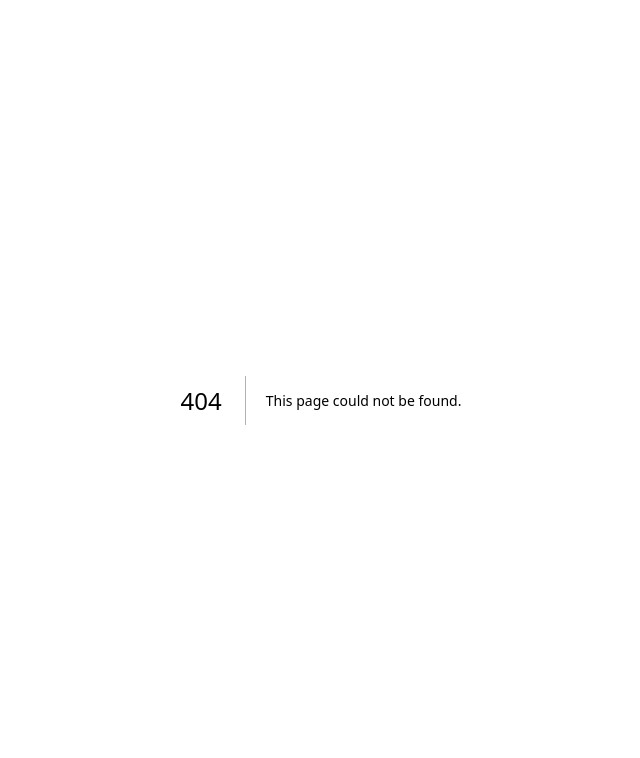
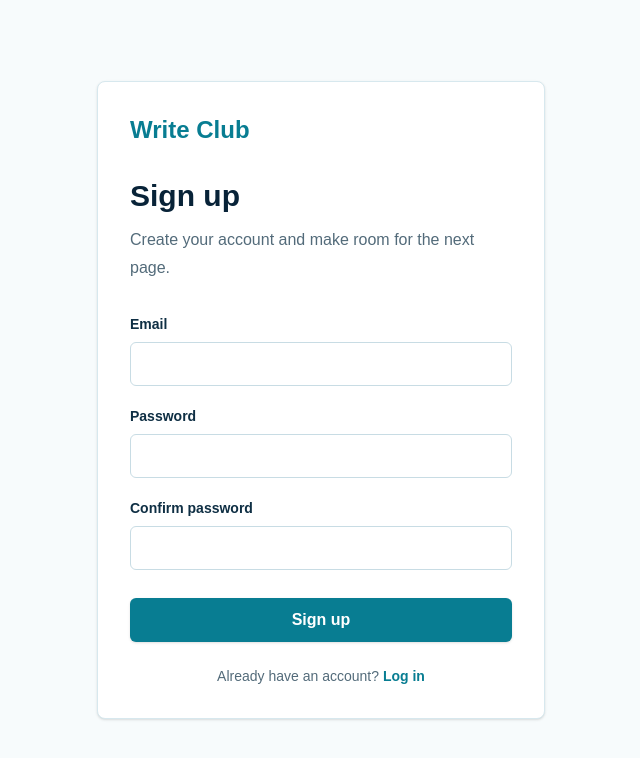
Before and after one commit to evantk91/write-club, a Next.js app: page /auth/signup in a window 1280 px wide. Before the commit this address had no page. Shown: the top 758 px of the page, without its empty margins (319-959 px from the left). Built offline with nearby package versions, Linux system fonts and the light colour scheme.

Commit message:
Add authentication pages and styles; implement login and signup forms

```diff
--- /dev/null
+++ b/app/auth/auth.module.css
@@ -0,0 +1,57 @@
+@reference "../globals.css";
+
+.shell {
+  @apply flex min-h-screen items-center justify-center bg-[#f7fbfc] px-6 py-12 text-[#0f2f44];
+}
+
+.panel {
+  @apply w-full max-w-md rounded-lg border border-[#d7e8ee] bg-white p-8 shadow-sm;
+}
+
+.brand {
+  @apply mb-8 inline-flex text-2xl font-semibold text-[#087d92] transition-colors hover:text-[#07687a] focus:outline-none focus:ring-2 focus:ring-[#087d92] focus:ring-offset-2;
+}
+
+.header {
+  @apply mb-8;
+}
+
+.title {
+  @apply text-3xl font-semibold text-[#082338];
+}
+
+.subtitle {
+  @apply mt-3 leading-7 text-[#536b7a];
+}
+
+.form {
+  @apply flex flex-col gap-5;
+}
+
+.field {
+  @apply flex flex-col gap-2;
+}
+
+.label {
+  @apply text-sm font-semibold text-[#0f2f44];
+}
+
+.input {
+  @apply h-11 rounded-md border border-[#c8dce4] bg-white px-3 text-base text-[#0f2f44] outline-none transition-colors placeholder:text-[#8aa0ad] focus:border-[#087d92] focus:ring-2 focus:ring-[#b8e8ee];
+}
+
+.error {
+  @apply text-sm font-medium text-[#b42318];
+}
+
+.button {
+  @apply mt-2 inline-flex h-11 items-center justify-center rounded-md bg-[#087d92] px-5 text-base font-semibold text-white shadow-sm transition-colors hover:bg-[#07687a] focus:outline-none focus:ring-2 focus:ring-[#087d92] focus:ring-offset-2 disabled:cursor-not-allowed disabled:bg-[#9bb8c0];
+}
+
+.footer {
+  @apply mt-6 text-center text-sm text-[#536b7a];
+}
+
+.link {
+  @apply font-semibold text-[#087d92] transition-colors hover:text-[#07687a] focus:outline-none focus:ring-2 focus:ring-[#087d92] focus:ring-offset-2;
+}
--- /dev/null
+++ b/app/auth/layout.tsx
@@ -0,0 +1,19 @@
+import Link from "next/link";
+import styles from "./auth.module.css";
+
+export default function AuthLayout({
+  children,
+}: Readonly<{
+  children: React.ReactNode;
+}>) {
+  return (
+    <main className={styles.shell}>
+      <section className={styles.panel}>
+        <Link href="/" className={styles.brand}>
+          Write Club
+        </Link>
+        {children}
+      </section>
+    </main>
+  );
+}
--- /dev/null
+++ b/app/auth/login/page.tsx
@@ -0,0 +1,63 @@
+"use client";
+
+import Link from "next/link";
+import { FormEvent, useState } from "react";
+import styles from "../auth.module.css";
+
+export default function LoginPage() {
+  const [email, setEmail] = useState("");
+  const [password, setPassword] = useState("");
+
+  function handleSubmit(event: FormEvent<HTMLFormElement>) {
+    event.preventDefault();
+    console.log({ email, password });
+  }
+
+  return (
+    <>
+      <div className={styles.header}>
+        <h1 className={styles.title}>Log in</h1>
+        <p className={styles.subtitle}>
+          Welcome back. Pick up where your draft left off.
+        </p>
+      </div>
+
+      <form className={styles.form} onSubmit={handleSubmit}>
+        <label className={styles.field}>
+          <span className={styles.label}>Email</span>
+          <input
+            className={styles.input}
+            name="email"
+            onChange={(event) => setEmail(event.target.value)}
+            type="email"
+            value={email}
+            required
+          />
+        </label>
+
+        <label className={styles.field}>
+          <span className={styles.label}>Password</span>
+          <input
+            className={styles.input}
+            name="password"
+            onChange={(event) => setPassword(event.target.value)}
+            type="password"
+            value={password}
+            required
+          />
+        </label>
+
+        <button className={styles.button} type="submit">
+          Log in
+        </button>
+      </form>
+
+      <p className={styles.footer}>
+        Need an account?{" "}
+        <Link href="/auth/signup" className={styles.link}>
+          Sign up
+        </Link>
+      </p>
+    </>
+  );
+}
--- /dev/null
+++ b/app/auth/signup/page.tsx
@@ -0,0 +1,96 @@
+"use client";
+
+import Link from "next/link";
+import { FormEvent, useState } from "react";
+import styles from "../auth.module.css";
+
+export default function SignupPage() {
+  const [email, setEmail] = useState("");
+  const [password, setPassword] = useState("");
+  const [confirmPassword, setConfirmPassword] = useState("");
+  const passwordsDoNotMatch =
+    confirmPassword.length > 0 && password !== confirmPassword;
+
+  function handleSubmit(event: FormEvent<HTMLFormElement>) {
+    event.preventDefault();
+
+    if (passwordsDoNotMatch) {
+      return;
+    }
+
+    console.log({ email, password, confirmPassword });
+  }
+
+  return (
+    <>
+      <div className={styles.header}>
+        <h1 className={styles.title}>Sign up</h1>
+        <p className={styles.subtitle}>
+          Create your account and make room for the next page.
+        </p>
+      </div>
+
+      <form className={styles.form} onSubmit={handleSubmit}>
+        <label className={styles.field}>
+          <span className={styles.label}>Email</span>
+          <input
+            className={styles.input}
+            name="email"
+            onChange={(event) => setEmail(event.target.value)}
+            type="email"
+            value={email}
+            required
+          />
+        </label>
+
+        <label className={styles.field}>
+          <span className={styles.label}>Password</span>
+          <input
+            className={styles.input}
+            name="password"
+            onChange={(event) => setPassword(event.target.value)}
+            type="password"
+            value={password}
+            required
+          />
+        </label>
+
+        <label className={styles.field}>
+          <span className={styles.label}>Confirm password</span>
+          <input
+            aria-describedby={
+              passwordsDoNotMatch ? "password-match-error" : undefined
+            }
+            aria-invalid={passwordsDoNotMatch}
+            className={styles.input}
+            name="confirmPassword"
+            onChange={(event) => setConfirmPassword(event.target.value)}
+            type="password"
+            value={confirmPassword}
+            required
+          />
+          {passwordsDoNotMatch ? (
+            <span className={styles.error} id="password-match-error">
+              Passwords do not match.
+            </span>
+          ) : null}
+        </label>
+
+        <button
+          className={styles.button}
+          disabled={passwordsDoNotMatch}
+          type="submit"
+        >
+          Sign up
+        </button>
+      </form>
+
+      <p className={styles.footer}>
+        Already have an account?{" "}
+        <Link href="/auth/login" className={styles.link}>
+          Log in
+        </Link>
+      </p>
+    </>
+  );
+}
--- a/app/page.module.css
+++ b/app/page.module.css
@@ -29,7 +29,7 @@
 }
 
 .visualPanel {
-  @apply relative flex min-h-[360px] flex-1 items-center justify-center overflow-hidden rounded-lg bg-[#d8f4f7] p-6 shadow-sm ring-1 ring-[#b8e8ee];
+  @apply relative flex min-h-90 flex-1 items-center justify-center overflow-hidden rounded-lg bg-[#d8f4f7] p-6 shadow-sm ring-1 ring-[#b8e8ee];
 }
 
 .visualAccentOne {
```
Also changed, not shown: app/dashboard/layout.tsx (added), app/dashboard/page.tsx (added).
